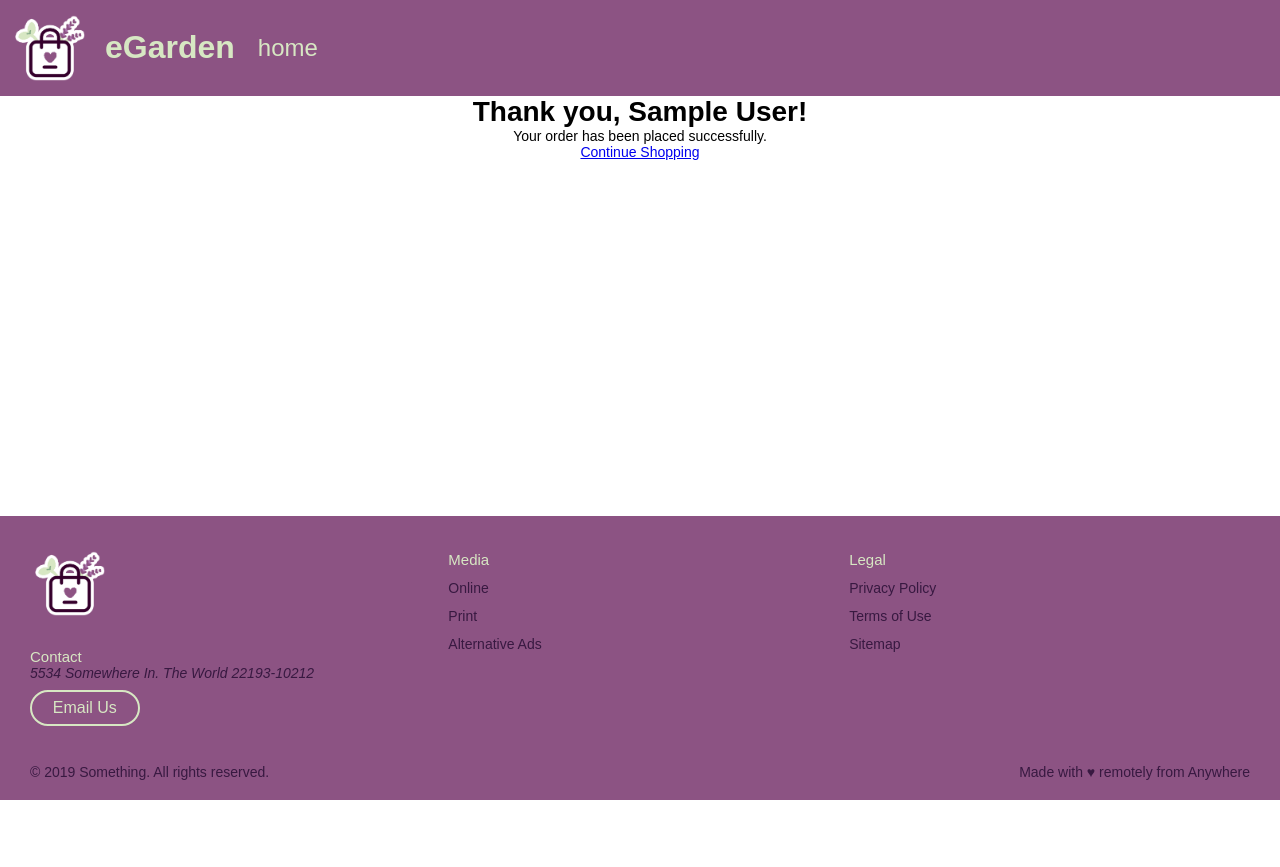
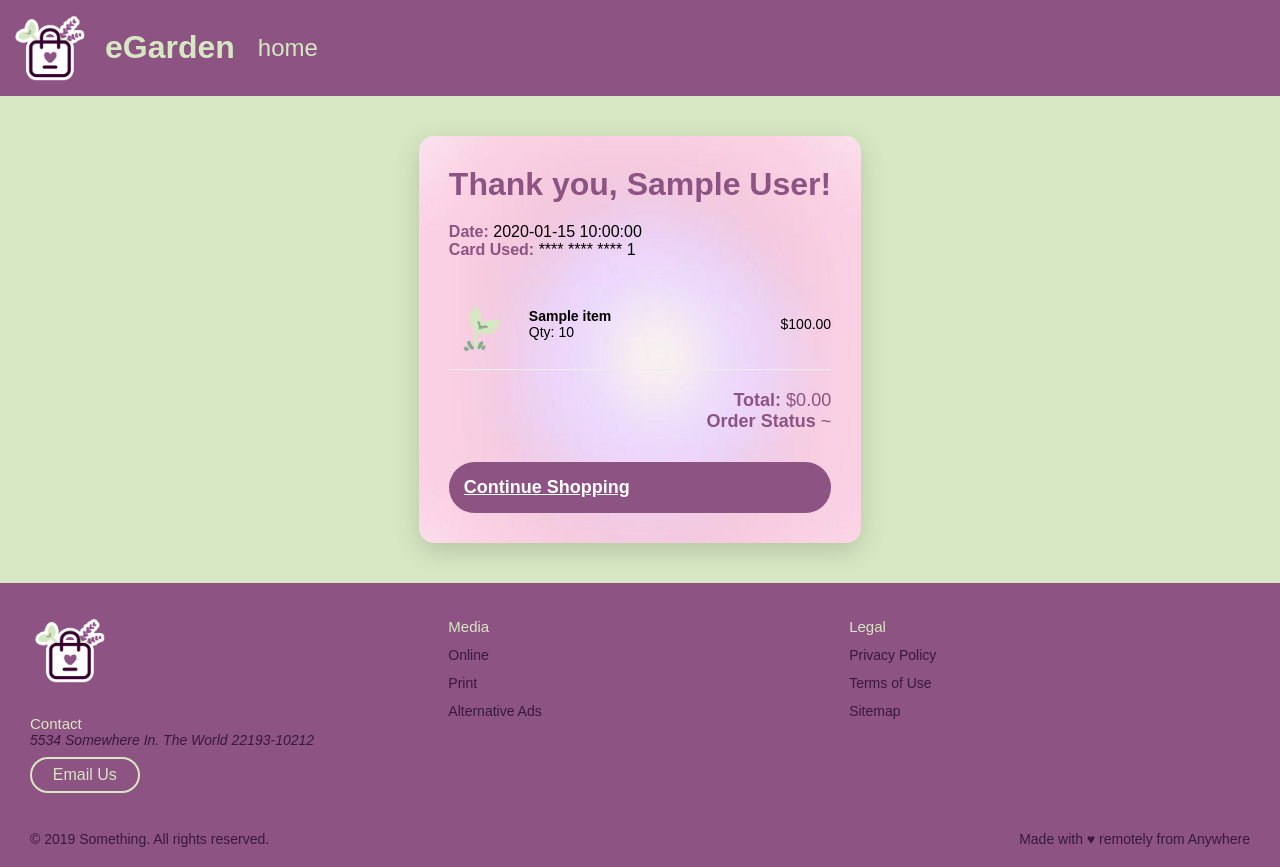
Before and after one commit to Kyleeg0619/CSET-180-Soft-Project, a Flask app: template templates/thank_you.html in a window 1280 px wide. Before the commit the page ends 800 px from the top, so only its background shows below. Run offline with Flask 3, Linux system fonts and the light colour scheme; the template is opened without the code that fills it: most values are stand-ins (such as "Sample title", 1, 10 or a date in 2020); some web fonts are replaced.

Commit message:
added view order page and finished reciept page, played around with styling

```diff
--- a/main.py
+++ b/main.py
@@ -340,15 +340,6 @@
     return render_template('product.html', product=products)
 
 
-# add to cart
-@app.before_request
-def make_cart_if_needed():
-    if 'loggedin' in session and session.get('user_type') == 'Customer':
-        if 'cart' not in session:
-            session['cart'] = []
-    else:
-        session.pop('cart', None)
-
 
 @app.route('/add_to_cart', methods=['POST'])
 def add_to_cart():
@@ -363,28 +354,29 @@
 
     with engine.begin() as conn:
         product = conn.execute(
-            text('SELECT original_price, discount_price FROM products WHERE product_id = :product_id'),
+            text('SELECT product_quantity, original_price, discount_price FROM products WHERE product_id = :product_id'),
             {'product_id': product_id}
         ).fetchone()
 
-        if product:
-            price = float(product.discount_price) if product.discount_price else float(product.original_price)
+        if not product or product.product_quantity < quantity:
+            return "Error: Product is sold out or not enough stock."
 
-            # Instead of session append, insert into DB
-            conn.execute(
-                text('''
-                    INSERT INTO cart_items (user_id, product_id, size, color, quantity, price)
-                    VALUES (:user_id, :product_id, :size, :color, :quantity, :price)
-                '''),
-                {
-                    'user_id': user_id,
-                    'product_id': product_id,
-                    'size': size,
-                    'color': color,
-                    'quantity': quantity,
-                    'price': price
-                }
-            )
+        price = float(product.discount_price) if product.discount_price else float(product.original_price)
+
+        conn.execute(
+            text('''
+                INSERT INTO cart_items (user_id, product_id, size, color, quantity, price)
+                VALUES (:user_id, :product_id, :size, :color, :quantity, :price)
+            '''),
+            {
+                'user_id': user_id,
+                'product_id': product_id,
+                'size': size,
+                'color': color,
+                'quantity': quantity,
+                'price': price
+            }
+        )
 
     return redirect(url_for('product', product_id=product_id))
 
@@ -442,18 +434,28 @@
     return render_template('checkout.html', cart_items=cart_items, total_price=total_price)
 
 
-@app.route('/place_order', methods=['POST'])
+@app.route('/place_order', methods=['GET', 'POST'])
 def place_order():
     full_name = request.form['full_name']
     address = request.form['address']
     payment_info = request.form['payment_info']
-
     user_id = session['user_id']
-    total_items = len(session['cart'])
     now = datetime.datetime.now()
 
     with engine.begin() as conn:
+        cart_items = conn.execute(text('''
+            SELECT ci.*, p.product_name, p.product_quantity
+            FROM cart_items ci
+            JOIN products p ON ci.product_id = p.product_id
+            WHERE ci.user_id = :user_id
+        '''), {'user_id': user_id}).fetchall()
 
+        if not cart_items:
+            return redirect(url_for('view_cart'))
+
+        total_price = sum(item.price * item.quantity for item in cart_items)
+
+        # Insert the order
         conn.execute(text('''
             INSERT INTO orders (user_id, full_name, address, payment_info, order_date, total_items)
             VALUES (:user_id, :full_name, :address, :payment_info, :order_date, :total_items)
@@ -463,13 +465,56 @@
             'address': address,
             'payment_info': payment_info,
             'order_date': now,
-            'total_items': total_items
+            'total_items': len(cart_items)
         })
 
-    session['cart'] = []
-    session.modified = True
+        # Update product quantities
+        for item in cart_items:
+            conn.execute(
+                text('''
+                    UPDATE products
+                    SET product_quantity = product_quantity - :qty
+                    WHERE product_id = :pid AND product_quantity >= :qty
+                '''),
+                {'qty': item.quantity, 'pid': item.product_id}
+            )
 
-    return render_template('thank_you.html', full_name=full_name)
+        # Clear cart
+        conn.execute(
+            text('DELETE FROM cart_items WHERE user_id = :user_id'),
+            {'user_id': user_id}
+        )
+
+    return render_template(
+        'thank_you.html',
+        full_name=full_name,
+        cart_items=cart_items,
+        total_price=total_price,
+        card_number=payment_info,
+        order_date=now.strftime("%B %d, %Y")
+    )
+
+@app.route('/thank_you')
+def thank_you():
+    return render_template('thank_you.html')
+
+@app.route('/orders')
+def view_orders():
+    if 'user_id' not in session:
+        return redirect(url_for('login'))
+
+    user_id = session['user_id']
+
+    with engine.begin() as conn:
+        # Get all past orders for this user
+        orders = conn.execute(text('''
+            SELECT * FROM orders
+            WHERE user_id = :user_id
+            ORDER BY order_date DESC
+        '''), {'user_id': user_id}).fetchall()
+
+    return render_template('view_orders.html', orders=orders)
+
 
 # *** END OF CUSTOMER FUNCTIONALITY ***
 
--- a/templates/checkout.html
+++ b/templates/checkout.html
@@ -1,6 +1,12 @@
 {% extends 'base.html' %}
 {% block content %}
 <style>
+body{
+    background-image: url("{{ url_for('static', filename='images/pastel_background.jpg') }}");
+    background-position: center;
+    background-size: cover;
+    background-repeat: no-repeat;
+}
 .checkout-container {
     background-image: url("{{ url_for('static', filename='images/pastel_background.jpg') }}");
     background-position: center;
--- a/templates/product.html
+++ b/templates/product.html
@@ -87,7 +87,7 @@
 </style>
 
 <body>
-    <h1>Product Info Page</h1>
+    <h1>View Product Details Below</h1>
 
     <div class="product">
         <p id="x-icon">&#10005;</p>
--- a/templates/thank_you.html
+++ b/templates/thank_you.html
@@ -1,8 +1,110 @@
 {% extends 'base.html' %}
 {% block content %}
-<div class="cart-container" style="text-align:center;">
-    <h1 class="cart-title">Thank you, {{ full_name }}!</h1>
-    <p>Your order has been placed successfully.</p>
-    <a href="{{ url_for('customer') }}" class="purchase-button" style="margin-top: 20px;">Continue Shopping</a>
+<style>
+
+body{
+    background-color: #d7e7c3;
+}
+
+.receipt-container {
+    background-image: url("{{ url_for('static', filename='images/pastel_background.jpg') }}");
+    background-position: center;
+    background-size: cover;
+    background-repeat: no-repeat;
+    padding: 30px;
+    margin: 40px auto;
+    max-width: 800px;
+    border-radius: 15px;
+    box-shadow: 0 8px 24px rgba(0, 0, 0, 0.15);
+}
+.receipt-title {
+    text-align: center;
+    font-size: 32px;
+    color: #8c5383;
+    margin-bottom: 20px;
+}
+.receipt-info {
+    font-size: 16px;
+    margin-bottom: 20px;
+}
+.receipt-info strong {
+    color: #8c5383;
+}
+.items-list {
+    margin-top: 20px;
+}
+.item-row {
+    display: flex;
+    align-items: center;
+    justify-content: space-between;
+    padding: 15px 0;
+    border-bottom: 1px solid #eee;
+}
+.item-row img {
+    width: 60px;
+    height: 60px;
+    border-radius: 8px;
+}
+.item-details {
+    flex-grow: 1;
+    padding: 0 20px;
+}
+.item-name {
+    font-weight: bold;
+}
+.total-section {
+    text-align: right;
+    margin-top: 20px;
+    font-size: 18px;
+    color: #8c5383;
+}
+
+.checkout-button {
+    margin-top: 30px;
+    display: block;
+    width: 100%;
+    padding: 15px;
+    background: var(--Violet--, #8c5383);
+    color: white;
+    font-size: 18px;
+    font-weight: bold;
+    border: none;
+    border-radius: 30px;
+    cursor: pointer;
+}
+
+.checkout-button:hover {
+    background: #9d6094
+}
+</style>
+<body>
+<div class="receipt-container">
+    <h1 class="receipt-title">Thank you, {{ full_name|title }}!</h1>
+
+    <div class="receipt-info">
+        <p><strong>Date:</strong> {{ order_date }}</p>
+        <p><strong>Card Used:</strong> **** **** **** {{ card_number[-4:] }}</p>
+    </div>
+
+    <div class="items-list">
+        {% for item in cart_items %}
+        <div class="item-row">
+            <img src="{{ url_for('static', filename='images/sprout.PNG') }}" alt="Product Image">
+            <div class="item-details">
+                <div class="item-name">{{ item.product_name }}</div>
+                <div>Qty: {{ item.quantity }}</div>
+            </div>
+            <div class="item-price">${{ '%.2f' % (item.price * item.quantity) }}</div>
+        </div>
+        {% endfor %}
+    </div>
+
+    <div class="total-section">
+        <p><strong>Total:</strong> ${{ '%.2f' % total_price }}</p>
+        <p><strong>Order Status</strong> ~</p>
+    </div>
+
+    <a href="{{ url_for('customer') }}" class="checkout-button" style="margin-top:30px;">Continue Shopping</a>
 </div>
+</body>
 {% endblock %}
```
Also changed, not shown: templates/cart.html (+9 -2 lines), templates/customer.html (+11 -1 lines), templates/view_orders.html (added, +60 -0 lines), static/images/Stories.jpg (added).
